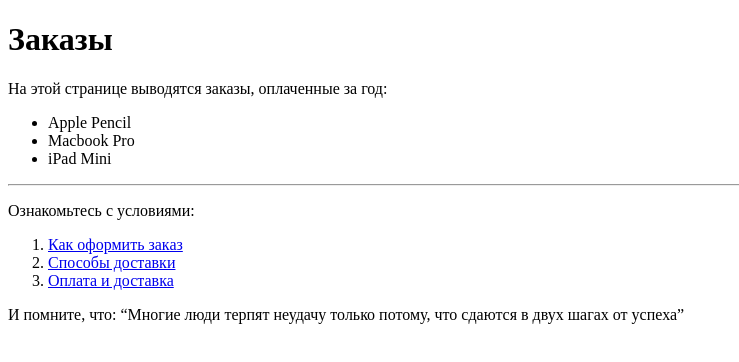
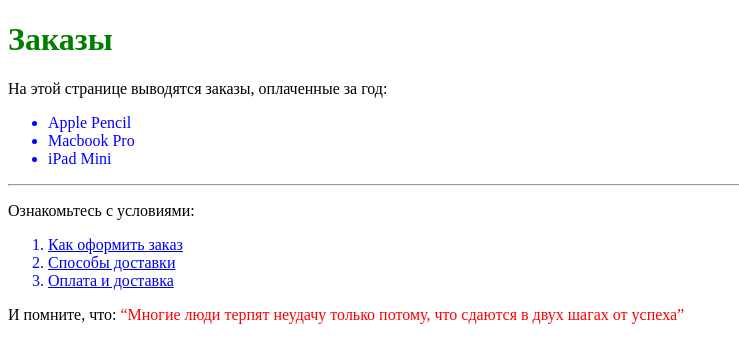
Before and after one commit to alex208tt/FrontendBlock-Module01-Test, a plain HTML site: page index.html in a window 1280 px wide. Shown: the whole page, without its empty margins (0-739 px from the left). Drawn offline with Linux system fonts and the light colour scheme.

Commit message:
connection of styles css

```diff
--- a/index.html
+++ b/index.html
@@ -5,6 +5,7 @@
     <meta name="viewport" content="width=device-width, initial-scale=1.0">
     <link rel="shortcut icon" href="favicon.ico">
     <link rel="icon" href="favicon.svg" type="image/svg+xml">
+    <link rel="stylesheet" href="styles/test.css">
     <title>Тест</title>
 </head>
 <body>
--- a/styles/test.css
+++ b/styles/test.css
@@ -0,0 +1,11 @@
+h1 {
+    color: green;
+}
+
+ul, li {
+    color: blue;
+}
+
+q {
+    color: red;
+}
```
